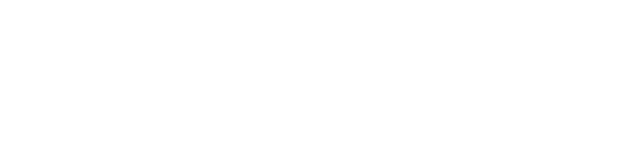
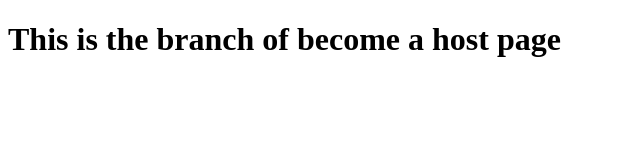
Before and after one commit to Abiramirajasekar/ZoomCar, a plain HTML site: page index.html in a window 1280 px wide. Shown: the whole page, without its empty margins (0-640 px from the left). Drawn offline with Linux system fonts and the light colour scheme.

Commit message:
BECOME A HOST PAGE

```diff
--- a/index.html
+++ b/index.html
@@ -7,6 +7,6 @@
     <title>Document</title>
 </head>
 <body>
-
+    <h1>This is the branch of become a host page </h1>
 </body>
 </html>
```
